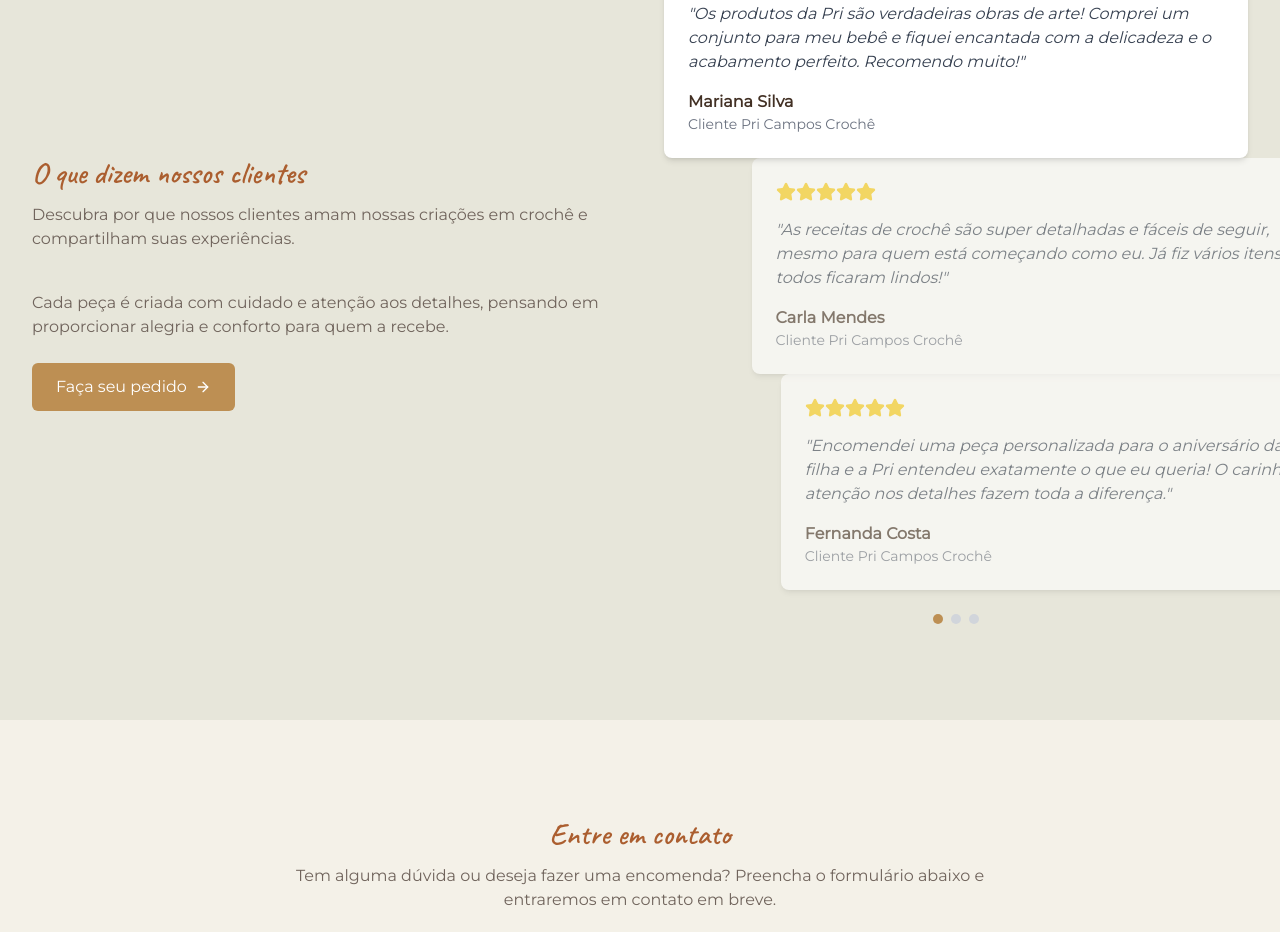
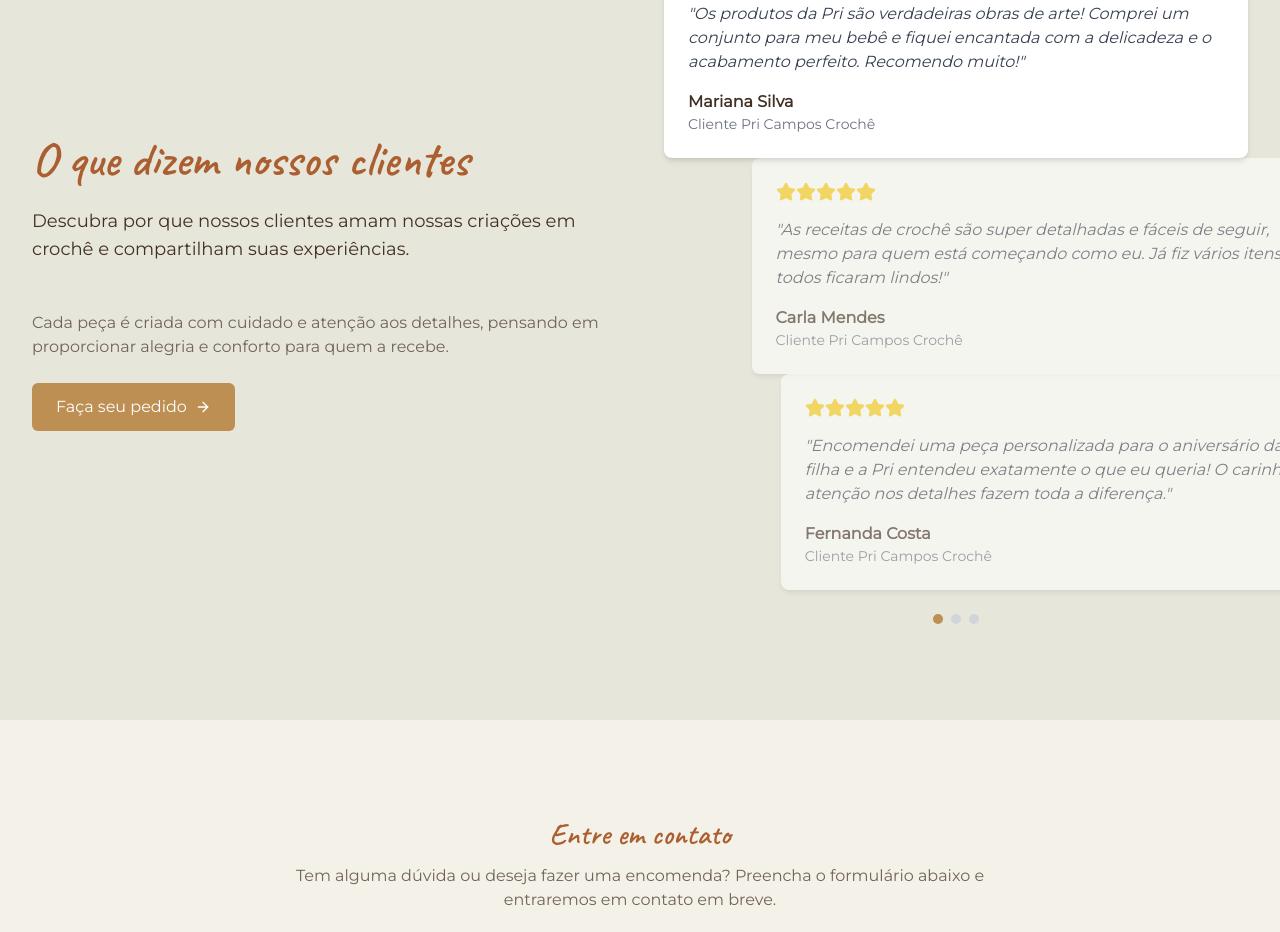
Before and after one commit to wevolt-digital/croche, a Next.js app: page / in a window 1280 px wide. Shown: the part 3300-4232 px from the top of the page. Built offline with nearby package versions, Linux system fonts and the light colour scheme.

Commit message:
Padronizar tamanho do título da seção de depoimentos com h3 como nas demais sections

```diff
--- a/components/home/testimonials.tsx
+++ b/components/home/testimonials.tsx
@@ -3,7 +3,6 @@
 import Link from 'next/link';
 import { motion } from 'framer-motion';
 import { ArrowRight, Star } from 'lucide-react';
-import SectionTitle from '@/components/ui/section-title';
 import { testimonials } from '@/lib/data';
 import { useState } from 'react';
 
@@ -21,11 +20,12 @@ const Testimonials = () => {
             transition={{ duration: 0.5 }}
             viewport={{ once: true }}
           >
-            <SectionTitle
-              title="O que dizem nossos clientes"
-              subtitle="Descubra por que nossos clientes amam nossas criações em crochê e compartilham suas experiências."
-              centered={false}
-            />
+            <h3 className="mb-6 text-3xl md:text-5xl font-semibold text-center lg:text-left">
+              O que dizem nossos clientes
+            </h3>
+            <p className="mb-12 text-center text-lg lg:text-left">
+              Descubra por que nossos clientes amam nossas criações em crochê e compartilham suas experiências.
+            </p>
             <p className="text-muted-foreground mb-6">
               Cada peça é criada com cuidado e atenção aos detalhes, pensando em proporcionar alegria
               e conforto para quem a recebe.
```
